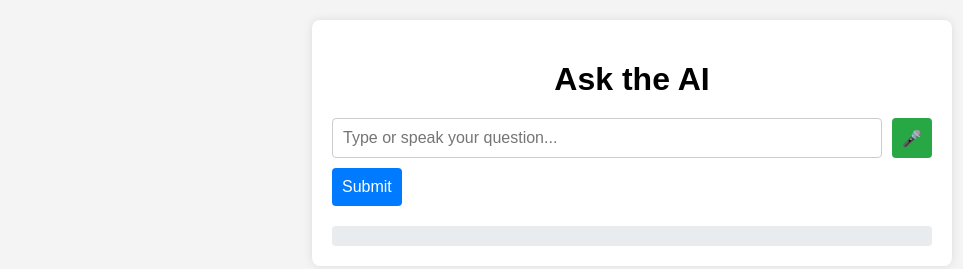
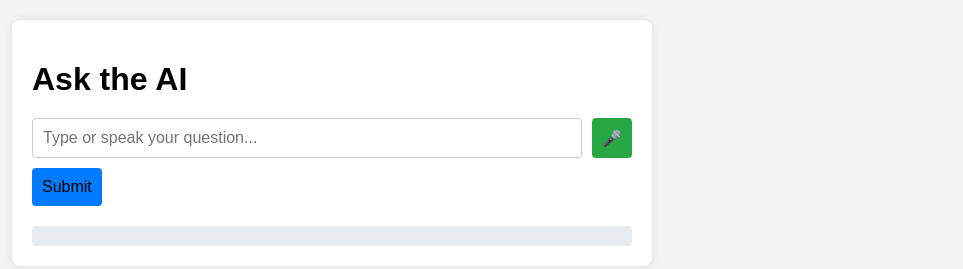
Before and after one commit to AMANSAH-5018/Chatbot-Frontend, a plain HTML site: page index.html in a window 1280 px wide. Shown: the whole page, without its empty margins (8-971 px from the left). Drawn offline with Linux system fonts and the light colour scheme.

Commit message:
Update index.html

```diff
--- a/index.html
+++ b/index.html
@@ -11,7 +11,7 @@
         padding: 20px;
         display: flex;
         flex-direction: column;
-        align-items: center;
+        align-items: centre;
         background-color: #f4f4f4;
       }
 
@@ -25,7 +25,7 @@
       }
 
       h1 {
-        text-align: center;
+        text-align: centre;
         margin-bottom: 20px;
       }
 
@@ -47,13 +47,13 @@
         padding: 10px;
         font-size: 16px;
         background-color: #007bff;
-        color: white;
+        colour: white;
         border: none;
         border-radius: 4px;
         cursor: pointer;
       }
 
-      button:hover {
+      button: hover {
         background-color: #0056b3;
       }
 
@@ -92,7 +92,7 @@
     </div>
 
     <script>
-      const link = "http://127.0.0.1:3000/api";
+      const link = "https://ai-chatbot-iq54.onrender.com/api";
       const micBtn = document.getElementById("micBtn");
       let recognition;
 
@@ -111,7 +111,7 @@
           }
 
           const data = await response.json();
-          return data.output;
+          return data. output;
         } catch (error) {
           console.error("Error calling API:", error);
           return "Error fetching response.";
```
